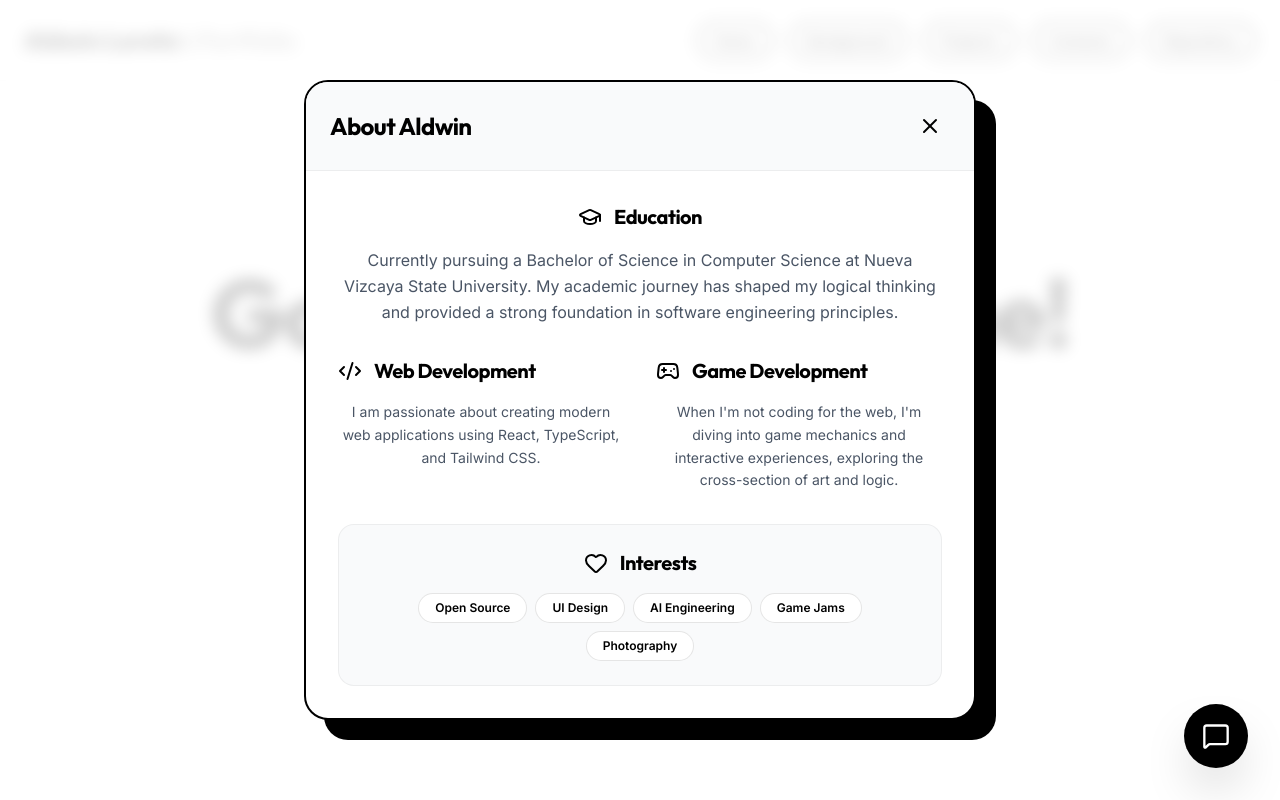
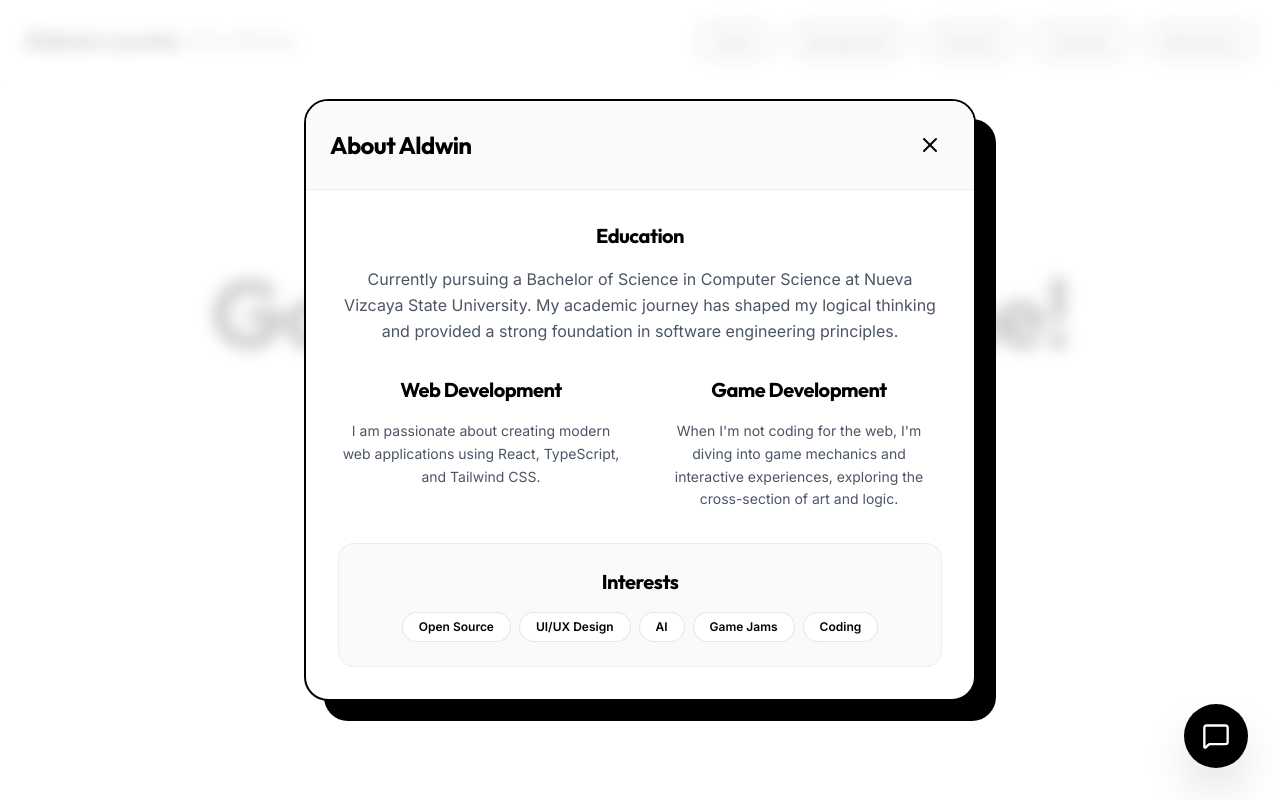
Before and after one commit to iHoshiii/Aldwin-Portfolio, a React app: page / in a window 1280 px wide. Both pictures are taken after a click on the button "More About me". Shown: the top 800 px of the page. Built offline with nearby package versions, Linux system fonts and the light colour scheme; the HTML template or start-up script is replaced by a standard one.

Commit message:
remove icons

```diff
--- a/src/components/Home.tsx
+++ b/src/components/Home.tsx
@@ -1,6 +1,6 @@
 import React from 'react';
 import { motion, AnimatePresence } from 'framer-motion';
-import { X, GraduationCap, Code2, Gamepad2, Heart } from 'lucide-react';
+import { X } from 'lucide-react';
 
 const Home: React.FC = () => {
     const [isAboutOpen, setIsAboutOpen] = React.useState(false);
@@ -73,8 +73,7 @@ const Home: React.FC = () => {
                             {/* Modal Content */}
                             <div className="p-8 overflow-y-auto space-y-8">
                                 <section className="text-center">
-                                    <div className="flex items-center justify-center gap-3 mb-4 text-black">
-                                        <GraduationCap size={24} />
+                                    <div className="mb-4 text-black">
                                         <h3 className="text-xl font-bold">Education</h3>
                                     </div>
                                     <p className="text-gray-600 leading-relaxed">
@@ -83,10 +82,9 @@ const Home: React.FC = () => {
                                     </p>
                                 </section>
 
-                                <div className="grid grid-cols-1 md:grid-cols-2 gap-8">
+                                <div className="grid grid-cols-1 md:grid-cols-2 gap-8 text-center">
                                     <section>
-                                        <div className="flex items-center gap-3 mb-4 text-black">
-                                            <Code2 size={24} />
+                                        <div className="mb-4 text-black">
                                             <h3 className="text-xl font-bold">Web Development</h3>
                                         </div>
                                         <p className="text-gray-600 text-sm leading-relaxed">
@@ -94,8 +92,7 @@ const Home: React.FC = () => {
                                         </p>
                                     </section>
                                     <section>
-                                        <div className="flex items-center gap-3 mb-4 text-black">
-                                            <Gamepad2 size={24} />
+                                        <div className="mb-4 text-black">
                                             <h3 className="text-xl font-bold">Game Development</h3>
                                         </div>
                                         <p className="text-gray-600 text-sm leading-relaxed">
@@ -105,12 +102,11 @@ const Home: React.FC = () => {
                                 </div>
 
                                 <section className="p-6 bg-gray-50 rounded-2xl border border-black/5 text-center">
-                                    <div className="flex items-center justify-center gap-3 mb-4 text-black">
-                                        <Heart size={24} />
+                                    <div className="mb-4 text-black">
                                         <h3 className="text-xl font-bold">Interests</h3>
                                     </div>
                                     <div className="flex flex-wrap justify-center gap-2">
-                                        {['Open Source', 'UI Design', 'AI Engineering', 'Game Jams', 'Photography'].map((item) => (
+                                        {['Open Source', 'UI/UX Design', 'AI', 'Game Jams', 'Coding'].map((item) => (
                                             <span key={item} className="px-4 py-1.5 border border-black/10 rounded-full text-xs font-semibold text-black bg-white">
                                                 {item}
                                             </span>
```
